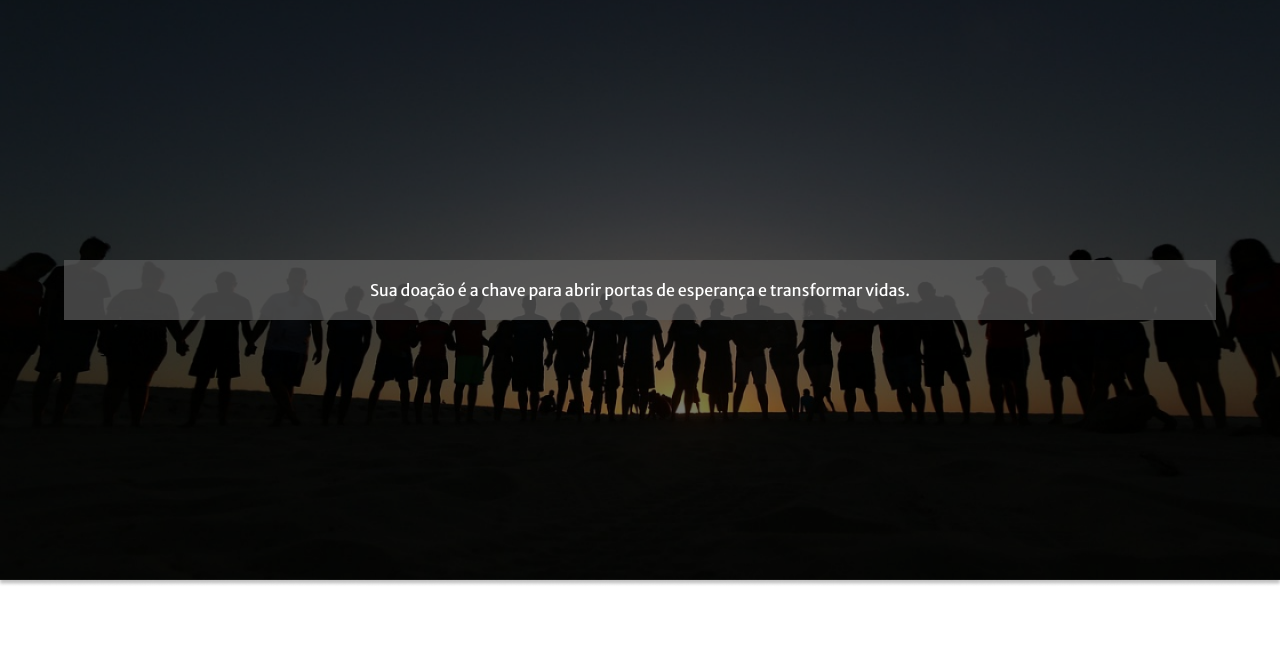
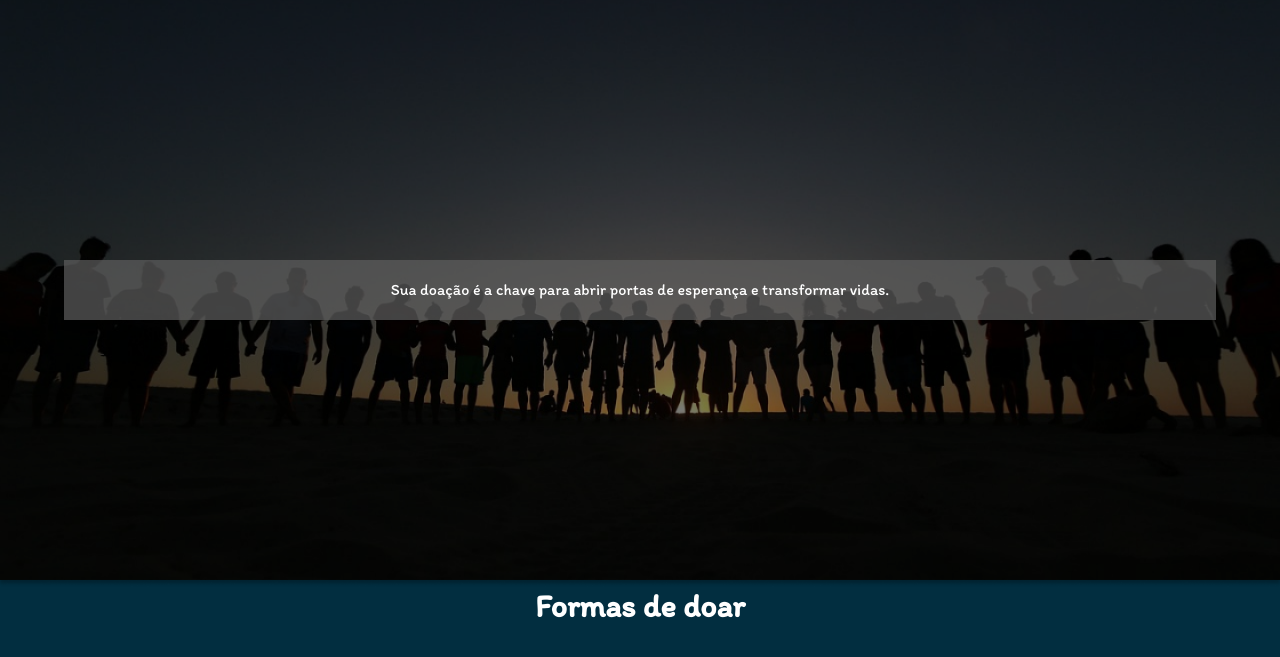
Before and after one commit to LucasPaulo001/Associacao-FB, a plain HTML site: page pages/doacao.html in a window 1280 px wide. Shown: the part 187-844 px from the top of the page. Before the commit the page ends 800 px from the top, so only its background shows below. Drawn offline with nearby package versions, Linux system fonts and the light colour scheme; files whose address does not match are found by name; a web font is replaced by a local one.

Commit message:
Corrigindo marcações e criando esboços

```diff
--- a/css/doacao.css
+++ b/css/doacao.css
@@ -1,14 +1,24 @@
-* {
+@import url('https://fonts.googleapis.com/css2?family=Bubblegum+Sans&family=Chakra+Petch:ital,wght@0,300;0,400;0,500;0,600;0,700;1,300;1,400;1,500;1,600;1,700&family=Itim&family=Junge&family=Merriweather+Sans:ital,wght@0,300..800;1,300..800&display=swap');
+
+:root {
+    --fonte-doacao: "Itim";
+}
+
+*:not(header):not(header *) {
     box-sizing: border-box;
     margin: 0;
     padding: 0;
-    font-family: var(--fonte-principal);
+    font-family: var(--fonte-doacao);
     max-width: 100%;
     z-index: 0;
 }
 
-:root {
-    --fontFamily: 'arial';
+header {
+    z-index: 10;
+}
+
+main {
+    background-color: #022E40;
 }
 
 #main-image-container {
@@ -38,3 +48,15 @@
     position: absolute;
     color: white;
 }
+
+#donation-page {
+    height: 80vh;
+}
+
+#donation-page-header {
+    font-weight: lighter;
+    display: flex;
+    align-items: center;
+    color: white;
+    justify-content: center;
+}
--- a/pages/doacao.html
+++ b/pages/doacao.html
@@ -59,6 +59,15 @@
                 <p id="main-image-subtitle">Sua doação é a chave para abrir portas de esperança e transformar vidas.</p>
             </div>
         </div>
+        <div id="donation-page">
+            <div id="donation-page-header">
+                <h1>Formas de doar</h1>
+            </div>
+            <div id="donation-page-body">
+                <div id="donation-page-body-left"></div>
+                <div id="donation-page-body-right"></div>
+            </div>
+        </div>
     </main>
     <script src="../js/main.js"></script>
     <script src="../js/doacao.js"></script>
```
Also changed, not shown: assets/images/content/doacao-qrcode.png (added), assets/images/content/imagem-doacao.png (added), assets/images/content/linha.png (added).
